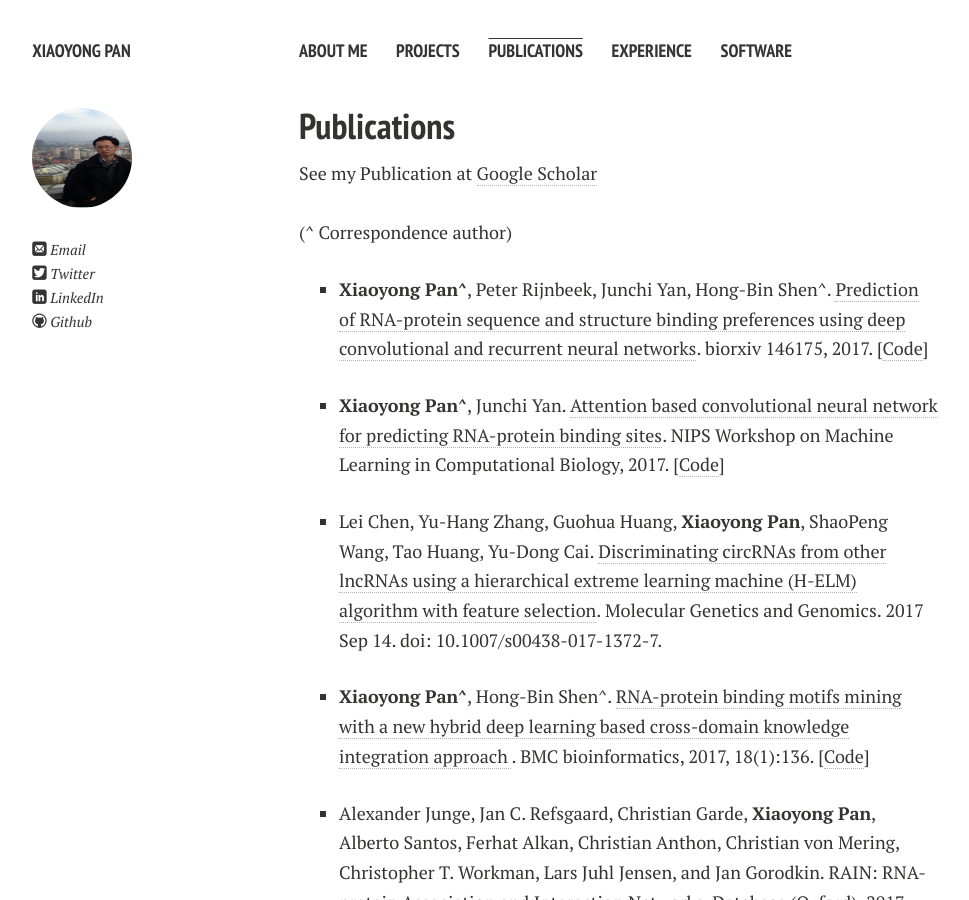
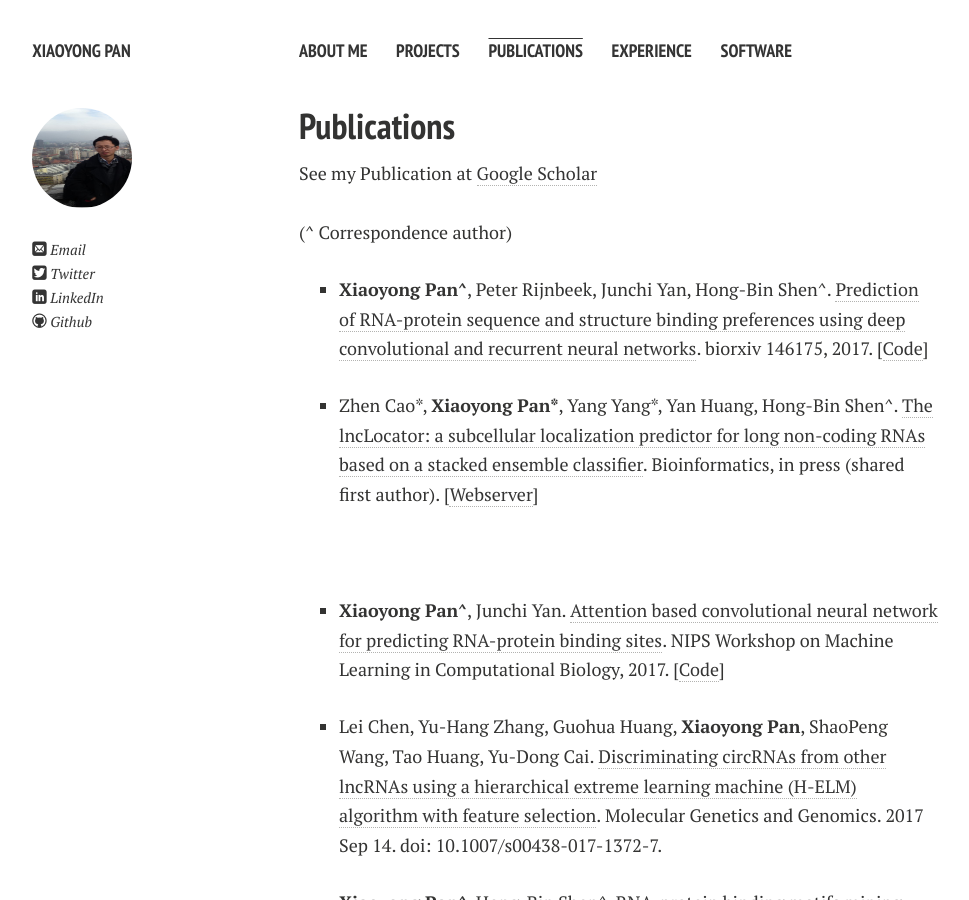
Before and after one commit to xypan1232/xypan1232.github.io, a Jekyll site: the page built from publications.md, in a window 1280 px wide and 900 px high. Shown: the whole window, without its empty margins (21-990 px from the left). Built offline with Jekyll 4.4.1, drawn with Linux system fonts in a browser that asks for light colours; nearby versions of some CDN libraries; Markdown is read by kramdown in place of the engine named in the settings.

Commit message:
Update publications.md

```diff
--- a/publications.md
+++ b/publications.md
@@ -14,8 +14,10 @@ See my Publication at <a href="https://scholar.google.com/citations?hl=en&user=Y
 <li>
     <p><b>Xiaoyong Pan^</b>, Peter Rijnbeek, Junchi Yan, Hong-Bin Shen^. <a href="http://biorxiv.org/content/early/2017/06/07/146175">Prediction of RNA-protein sequence and structure binding preferences using deep convolutional and recurrent neural networks</a>. biorxiv 146175, 2017. [<a href="https://github.com/xypan1232/iDeepS">Code</a>]</p>
   </li>
-
   <li>
+    <p>Zhen Cao*, <b>Xiaoyong Pan*</b>, Yang Yang*,  Yan Huang, Hong-Bin Shen^. <a href="https://academic.oup.com/bioinformatics/advance-article-abstract/doi/10.1093/bioinformatics/bty085/4860366?redirectedFrom=fulltext">The lncLocator: a subcellular localization predictor for long non-coding RNAs based on a stacked ensemble classifier</a>. Bioinformatics, in press (shared first author). [<a href="www.csbio.sjtu.edu.cn/bioinf/lncLocator">Webserver</a>]</p>
+  </li>
+  <li>
     <p><b>Xiaoyong Pan^</b>, Junchi Yan. <a href="https://mlcb.github.io/">Attention based convolutional neural network for predicting RNA-protein binding sites</a>. NIPS Workshop on Machine Learning in Computational Biology, 2017. [<a href="https://github.com/xypan1232/iDeepA">Code</a>]</p>
   </li>
   <li>
```
